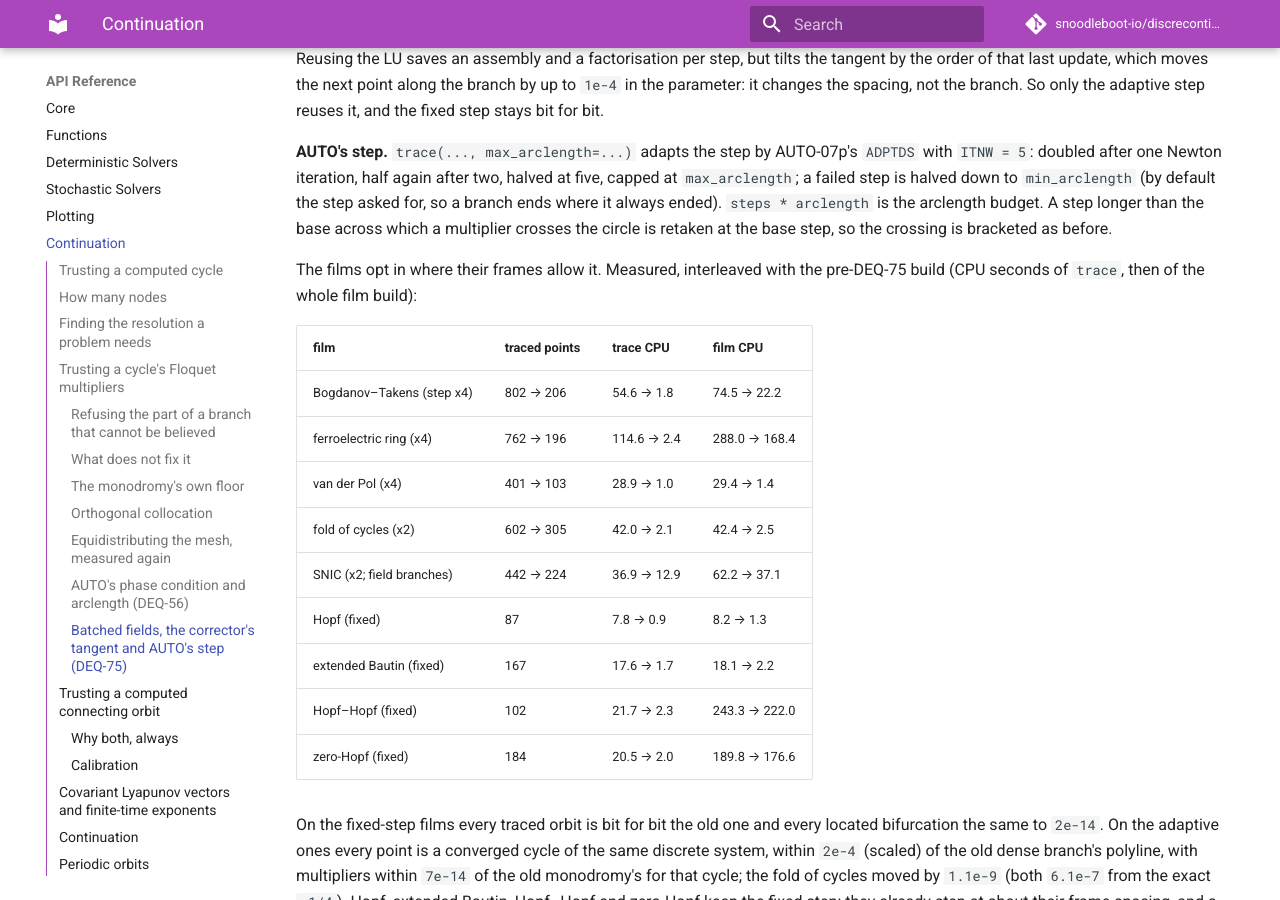
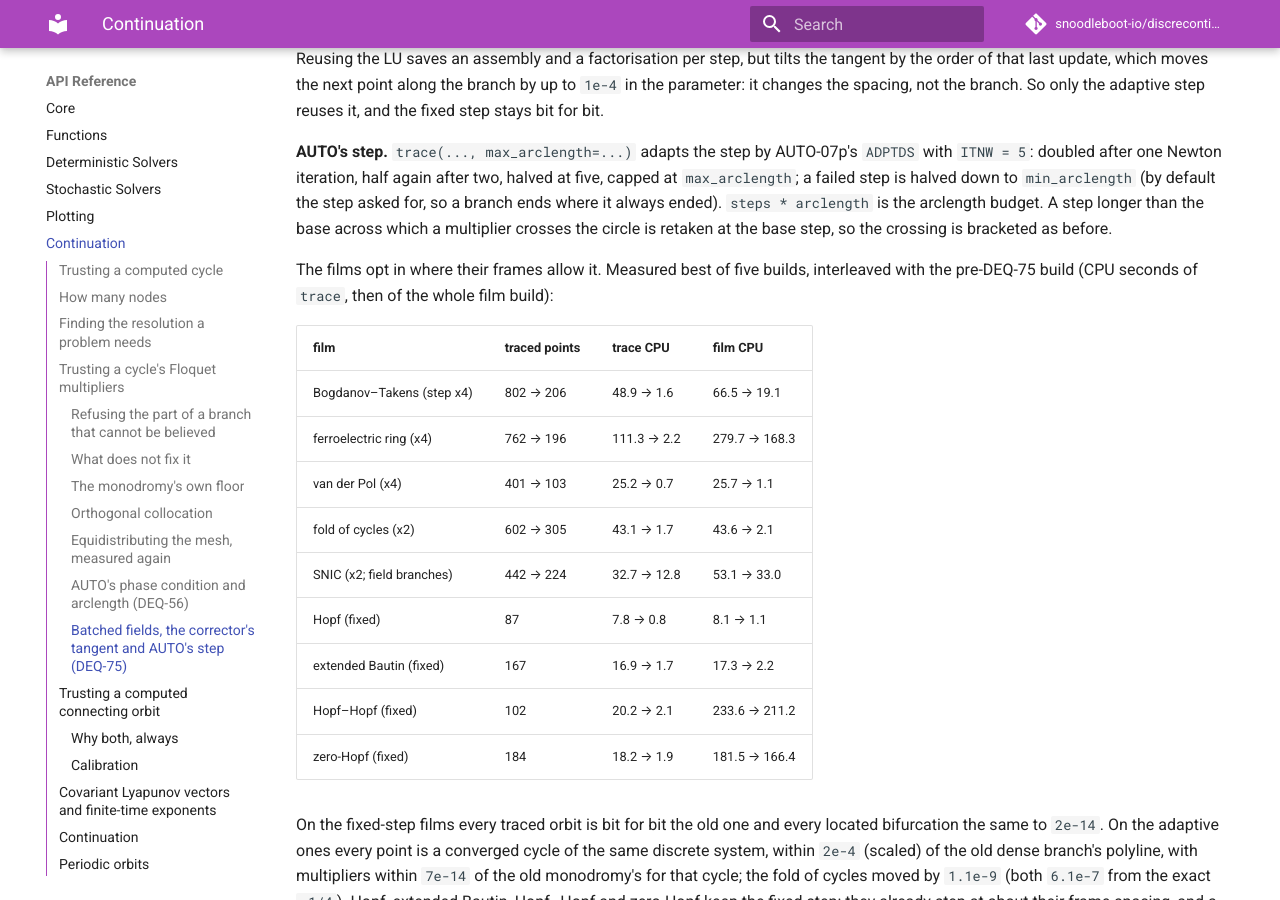
Before and after one commit to snoodleboot-io/discrecontinual_equations, an MkDocs documentation site: the page built from docs/api/continuation.md, in a window 1280 px wide and 900 px high, scrolled down 9074 px. Built offline with MkDocs 1.6.1 and Material for MkDocs 9.7.7, drawn with Linux system fonts in a browser that asks for light colours; comment, search, counter and statistics services are not loaded.

Commit message:
Give the DEQ-75 film timings as best of five interleaved builds

```diff
--- a/docs/api/continuation.md
+++ b/docs/api/continuation.md
@@ -425,20 +425,21 @@ ended). `steps * arclength` is the arclength budget. A step longer than the base
 across which a multiplier crosses the circle is retaken at the base step, so the
 crossing is bracketed as before.
 
-The films opt in where their frames allow it. Measured, interleaved with the
-pre-DEQ-75 build (CPU seconds of `trace`, then of the whole film build):
+The films opt in where their frames allow it. Measured best of five builds,
+interleaved with the pre-DEQ-75 build (CPU seconds of `trace`, then of the
+whole film build):
 
 | film | traced points | trace CPU | film CPU |
 |---|---|---|---|
-| Bogdanov–Takens (step x4) | 802 → 206 | 54.6 → 1.8 | 74.5 → 22.2 |
-| ferroelectric ring (x4) | 762 → 196 | 114.6 → 2.4 | 288.0 → 168.4 |
-| van der Pol (x4) | 401 → 103 | 28.9 → 1.0 | 29.4 → 1.4 |
-| fold of cycles (x2) | 602 → 305 | 42.0 → 2.1 | 42.4 → 2.5 |
-| SNIC (x2; field branches) | 442 → 224 | 36.9 → 12.9 | 62.2 → 37.1 |
-| Hopf (fixed) | 87 | 7.8 → 0.9 | 8.2 → 1.3 |
-| extended Bautin (fixed) | 167 | 17.6 → 1.7 | 18.1 → 2.2 |
-| Hopf–Hopf (fixed) | 102 | 21.7 → 2.3 | 243.3 → 222.0 |
-| zero-Hopf (fixed) | 184 | 20.5 → 2.0 | 189.8 → 176.6 |
+| Bogdanov–Takens (step x4) | 802 → 206 | 48.9 → 1.6 | 66.5 → 19.1 |
+| ferroelectric ring (x4) | 762 → 196 | 111.3 → 2.2 | 279.7 → 168.3 |
+| van der Pol (x4) | 401 → 103 | 25.2 → 0.7 | 25.7 → 1.1 |
+| fold of cycles (x2) | 602 → 305 | 43.1 → 1.7 | 43.6 → 2.1 |
+| SNIC (x2; field branches) | 442 → 224 | 32.7 → 12.8 | 53.1 → 33.0 |
+| Hopf (fixed) | 87 | 7.8 → 0.8 | 8.1 → 1.1 |
+| extended Bautin (fixed) | 167 | 16.9 → 1.7 | 17.3 → 2.2 |
+| Hopf–Hopf (fixed) | 102 | 20.2 → 2.1 | 233.6 → 211.2 |
+| zero-Hopf (fixed) | 184 | 18.2 → 1.9 | 181.5 → 166.4 |
 
 On the fixed-step films every traced orbit is bit for bit the old one and every
 located bifurcation the same to `2e-14`. On the adaptive ones every point is a
```
